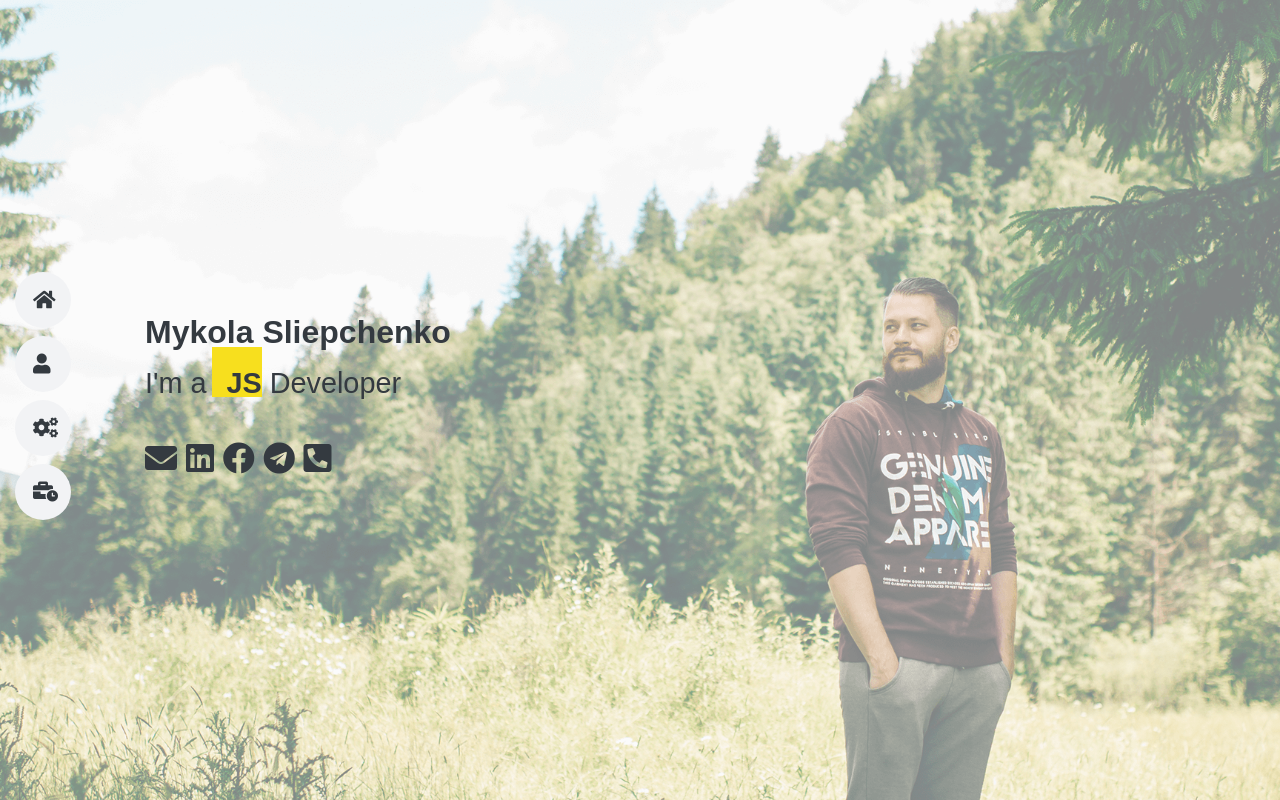
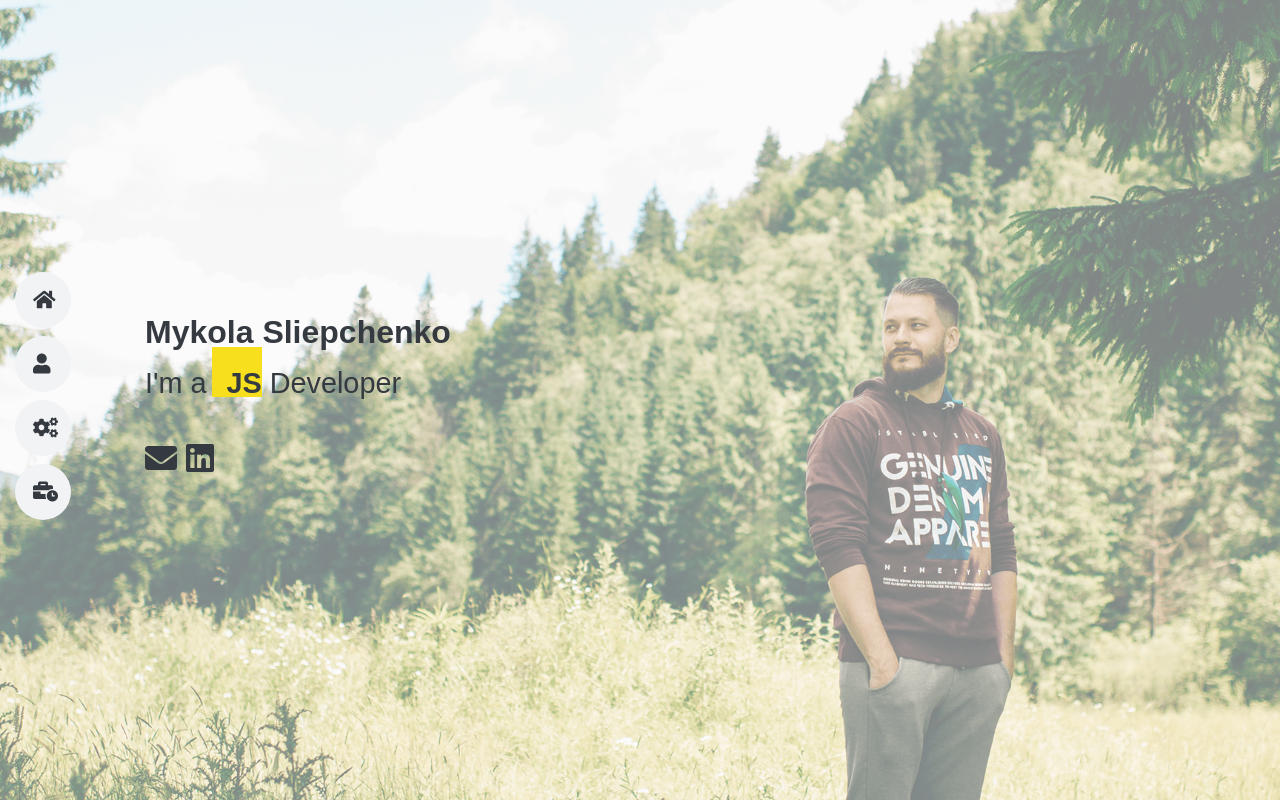
Before and after one commit to sliepchenko/sliepchenko.github.io, a website: page index.html in a window 1280 px wide. Drawn offline with nearby package versions, Linux system fonts and the light colour scheme.

Commit message:
remove private data

```diff
--- a/index.html
+++ b/index.html
@@ -58,9 +58,6 @@
             <div class="social-links">
                 <a href="mailto:slepchenko.nicholas@gmail.com?body=Please, notify me if you find this email on my website :)" target="_blank" onclick="ga('send', 'contact_click', 'email');"><i class="fas fa-envelope"></i></a>
                 <a href="https://www.linkedin.com/in/nslepchenko/" target="_blank"><i class="fab fa-linkedin" onclick="ga('send', 'contact_click', 'linkedin');"></i></a>
-                <a href="https://www.facebook.com/nicholas.slepchenko" target="_blank"><i class="fab fa-facebook" onclick="ga('send', 'contact_click', 'facebook');"></i></a>
-                <a href="https://t.me/CyberDudeUA" target="_blank"><i class="fab fa-telegram" onclick="ga('send', 'contact_click', 'telegram');"></i></a>
-                <a href="tel:+380979058301"><i class="fas fa-phone-square-alt" onclick="ga('send', 'contact_click', 'phone');"></i></a>
             </div>
         </div>
     </section>
```
